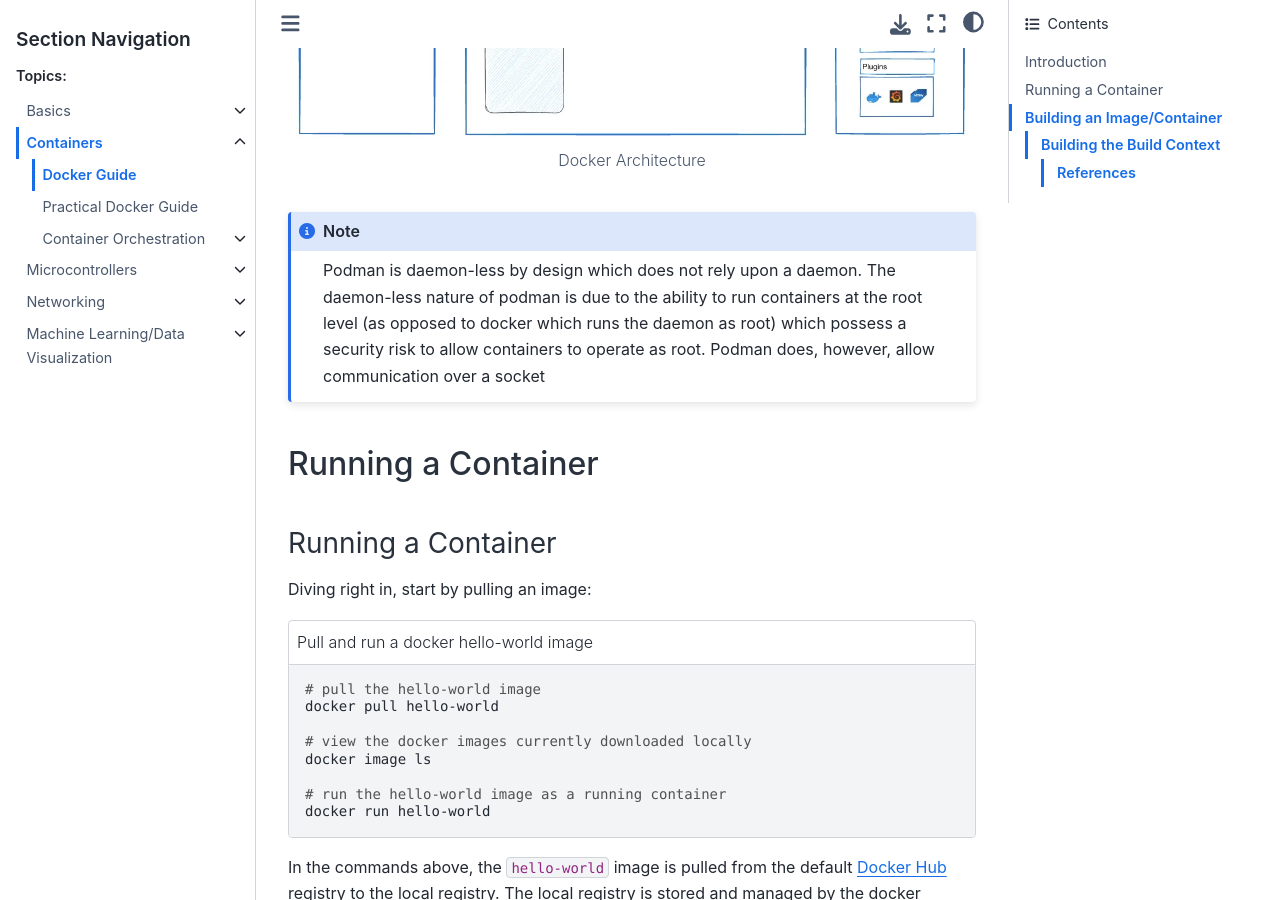
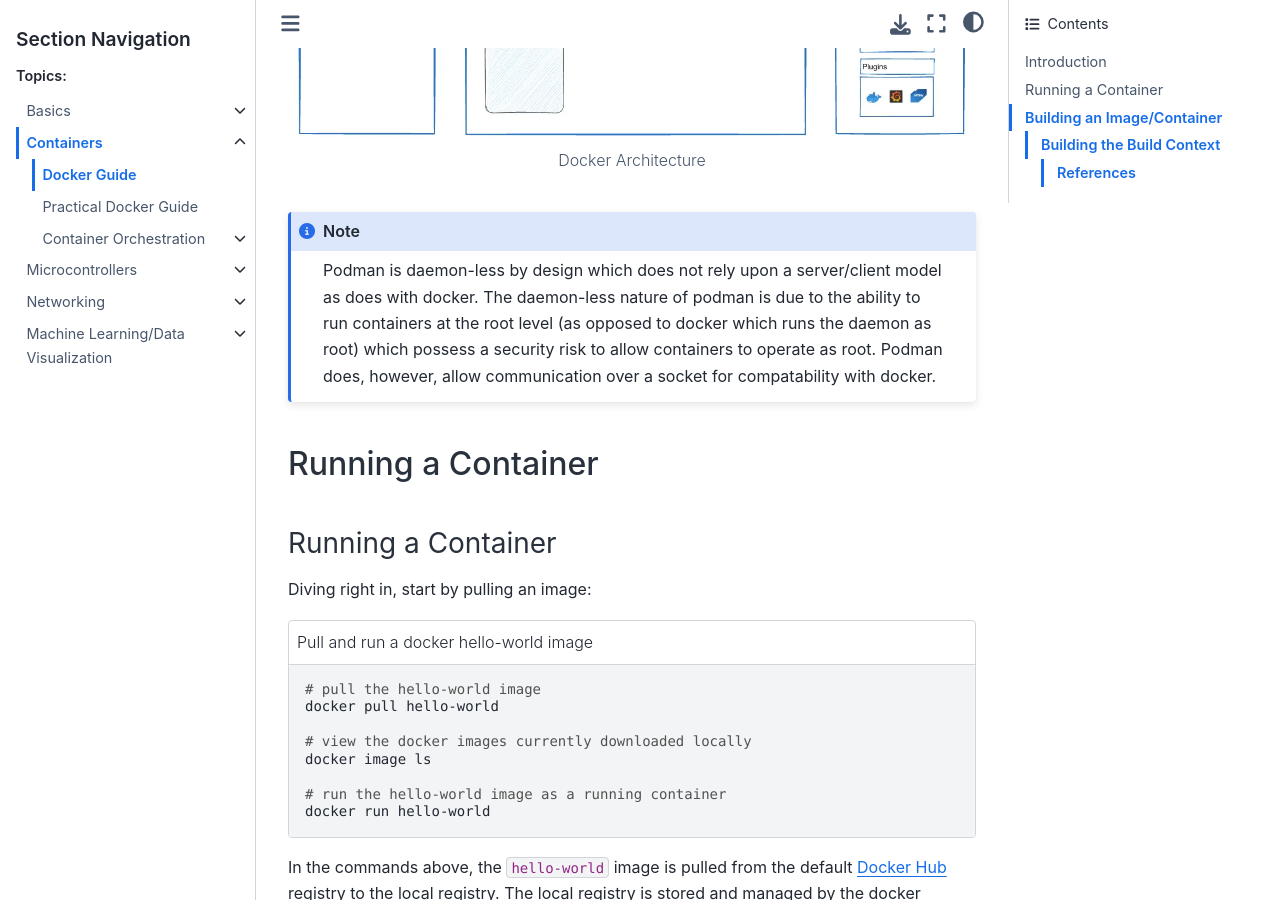
Before and after one commit to Kanaderu/Cloud-Native-IoT, a Sphinx documentation site: the page built from docs/notes/containers/docker-guide.rst, in a window 1280 px wide and 900 px high, scrolled down 1404 px. Built offline with Sphinx 7.4.7 and the Sphinx Book theme 1.1.4, drawn with Linux system fonts in a browser that asks for light colours.

Commit message:
chore: completes minor docker statement

```diff
--- a/docs/notes/containers/docker-guide.rst
+++ b/docs/notes/containers/docker-guide.rst
@@ -31,7 +31,7 @@
     Docker Architecture
 
 .. note::
-    Podman is daemon-less by design which does not rely upon a daemon. The daemon-less nature of podman is due to the ability to run containers at the root level (as opposed to docker which runs the daemon as root) which possess a security risk to allow containers to operate as root. Podman does, however, allow communication over a socket
+    Podman is daemon-less by design which does not rely upon a server/client model as does with docker. The daemon-less nature of podman is due to the ability to run containers at the root level (as opposed to docker which runs the daemon as root) which possess a security risk to allow containers to operate as root. Podman does, however, allow communication over a socket for compatability with docker.
 
 Running a Container
 ===================
```
